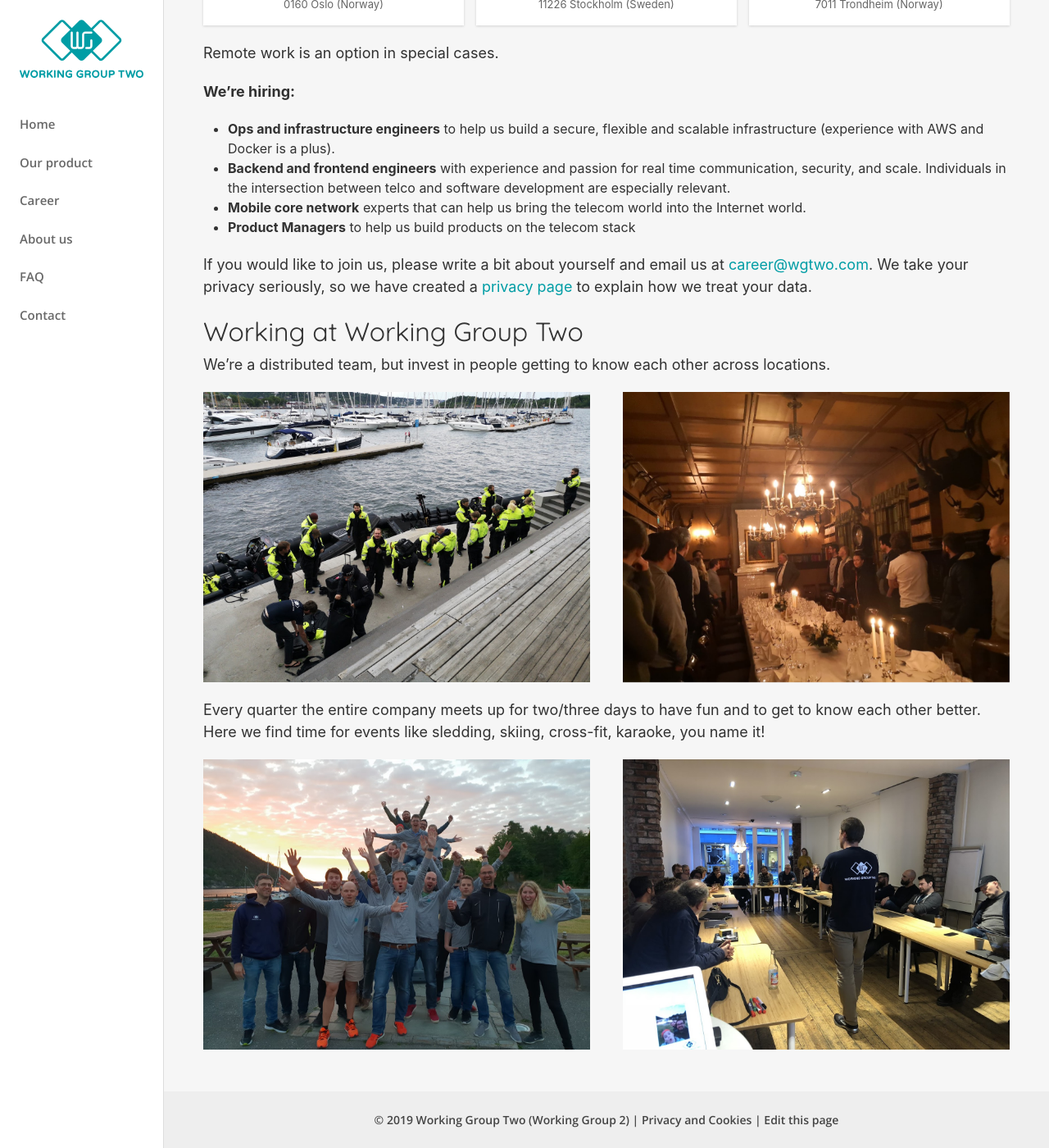
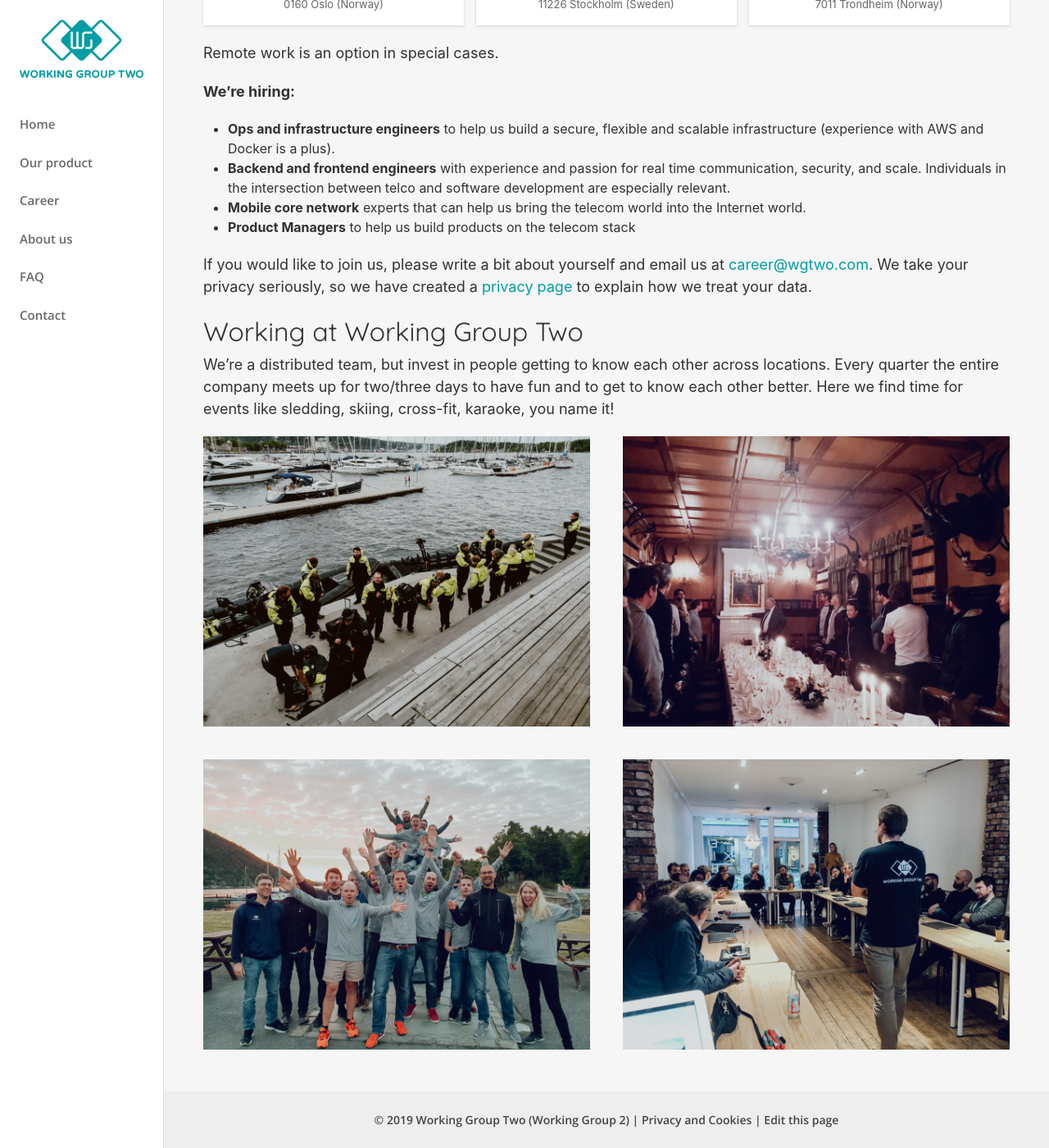
Before and after one commit to working-group-two/engineering-blog, a Jekyll site: the page built from pages/career.md, in a window 1280 px wide and 1400 px high, scrolled down 677 px. Shown: the whole window at 82% size. Built offline with Jekyll 4.4.1, drawn with Linux system fonts in a browser that asks for light colours; nearby versions of some CDN libraries.

```diff
--- a/_sass/_section-image.scss
+++ b/_sass/_section-image.scss
@@ -43,13 +43,13 @@
 
 @media(max-width: 639px) {
   .image-wrap {
-    height: 250px;
+    height: 300px;
     padding-top: 60px;
     h1 {
       font-size: 50px;
     }
     .section-image {
-      height: 250px;
+      height: 300px;
     }
   }
 }
--- a/pages/career.md
+++ b/pages/career.md
@@ -30,15 +30,12 @@
 
 # Working at Working Group Two
 We're a distributed team, but invest in people getting to know each other across locations.
+Every quarter the entire company meets up for two/three days to have fun and to get to know each other better.
+Here we find time for events like sledding, skiing, cross-fit, karaoke, you name it!
 
 <div class="uk-child-width-1-2@m" uk-grid uk-lightbox="animation: scale">
-    {% include image.html url="/img/career/offsite-oscarsborg-rib.jpg" caption="We traveled to Oscarsborg by RIB, Summer 2018" %}
-    {% include image.html url="/img/career/offsite-trondheim-dinner.jpg" caption="Our offsites usually include a dinner, Winter 2019." %}
+    {% include image.html url="/img/career/offsite-oscarsborg-rib.jpg" caption="We traveled to Oscarsborg by RIB (Summer 2018)" %}
+    {% include image.html url="/img/career/offsite-trondheim-dinner.jpg" caption="Our offsites usually include a dinner (Winter 2019)" %}
+    {% include image.html url="/img/career/offsite-oscarsborg-group.jpg" caption="Group photo (Summer 2018)" %}
+    {% include image.html url="/img/career/offsite-oslo.jpg" caption="Or CEO Erlend Prestgard giving a company update (Fall 2018)" %}
 </div>
-
-Every quarter the entire company meets up for two/three days to have fun and to get to know each other better. Here we find time for events like sledding, skiing, cross-fit, karaoke, you name it!
-
-<div class="uk-child-width-1-2@m" uk-grid uk-lightbox="animation: scale">
-    {% include image.html url="/img/career/offsite-oscarsborg-group.jpg" caption="Group photo, Summer 2018" %}
-    {% include image.html url="/img/career/offsite-oslo.jpg" caption="Or CEO Erlend Prestgard giving a company update, Fall 2018" %}
-</div>
```
Also changed, not shown: img/career/offsite-oscarsborg-group.jpg, img/career/offsite-oscarsborg-rib.jpg, img/career/offsite-oslo.jpg, img/career/offsite-trondheim-dinner.jpg.
